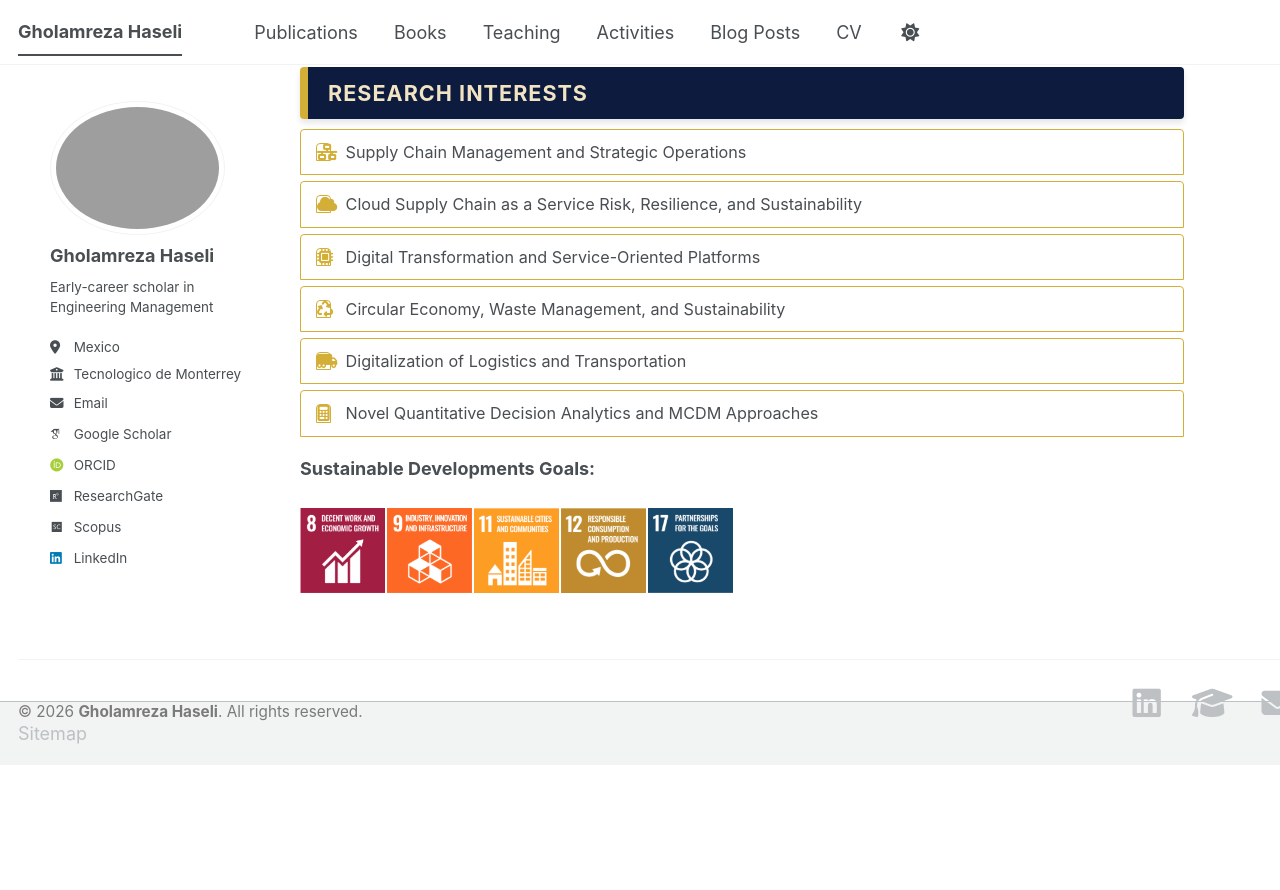
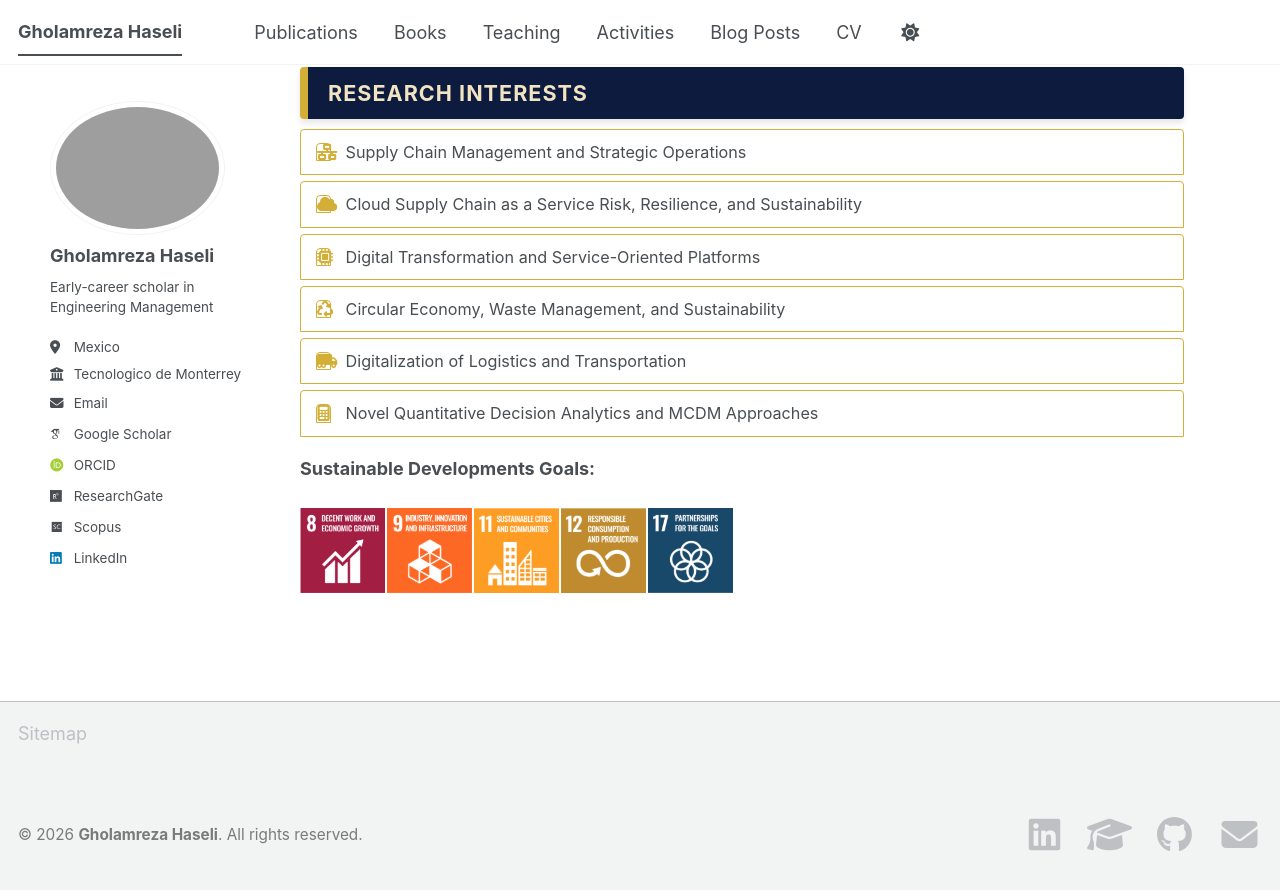
Before and after one commit to Gholamreza-Haseli/Gholamreza-Haseli.github.io, a Jekyll site: the page built from _pages/about.md, in a window 1280 px wide and 900 px high, scrolled down 680 px. Shown: the top 890 px of the window. Built offline with Jekyll 4.4.1, drawn with Linux system fonts in a browser that asks for light colours; some web fonts are replaced; a script bundle is joined from its source files by our own code; library files that are not in the unit come from our copies; before the commit the page ends 1445 px from its top, so only the background shows below that.

Commit message:
Update footer.html

```diff
--- a/_includes/footer.html
+++ b/_includes/footer.html
@@ -1,27 +1,25 @@
-<footer class="page__footer" style="background: transparent !important; border-top: 1px solid #f2f3f3; padding: 20px 0; margin-top: 40px;">
-  <div class="page__footer-inner" style="display: flex; justify-content: space-between; align-items: center; max-width: 100%; margin: 0 auto; background: transparent !important;">
+<div style="background: transparent !important; border-top: 1px solid #f2f3f3; padding: 20px 0; margin-top: 40px; display: flex; justify-content: space-between; align-items: center; width: 100%;">
 
-    <div style="font-size: 0.85em; color: #7a7a7a;">
-      &copy; {{ site.time | date: '%Y' }} <strong>Gholamreza Haseli</strong>. All rights reserved.
-    </div>
+  <div style="font-size: 0.85em; color: #7a7a7a; background: transparent !important;">
+    &copy; 2026 <strong>Gholamreza Haseli</strong>. All rights reserved.
+  </div>
 
-    <ul style="margin: 0; padding: 0; list-style: none; display: flex; gap: 25px; font-size: 1.8em;">
+  <div style="display: flex; gap: 20px; background: transparent !important;">
 
-      {% if site.author.linkedin %}
-        <li><a href="https://www.linkedin.com/in/{{ site.author.linkedin }}/" title="LinkedIn" style="color: #0077b5;"><i class="fab fa-fw fa-linkedin"></i></a></li>
-      {% endif %}
+    <a href="https://www.linkedin.com/in/gholamrezahaseli/" target="_blank" title="LinkedIn" style="font-size: 2em; color: #0077b5; background: transparent !important; text-decoration: none;">
+      <i class="fab fa-fw fa-linkedin"></i>
+    </a>
 
-      {% if site.author.googlescholar %}
-        <li><a href="{{ site.author.googlescholar }}" title="Google Scholar" style="color: #4285f4;"><i class="fas fa-fw fa-graduation-cap"></i></a></li>
-      {% endif %}
+    <a href="https://scholar.google.com/citations?user=YOUR_ID" target="_blank" title="Google Scholar" style="font-size: 2em; color: #4285f4; background: transparent !important; text-decoration: none;">
+      <i class="fas fa-fw fa-graduation-cap"></i>
+    </a>
 
-      {% if site.author.github %}
-        <li><a href="https://github.com/{{ site.author.github }}" title="GitHub" style="color: #333;"><i class="fab fa-fw fa-github"></i></a></li>
-      {% endif %}
+    <a href="https://github.com/Gholamreza-Haseli" target="_blank" title="GitHub" style="font-size: 2em; color: #333; background: transparent !important; text-decoration: none;">
+      <i class="fab fa-fw fa-github"></i>
+    </a>
 
-      {% if site.author.email %}
-        <li><a href="mailto:{{ site.author.email }}" title="Email" style="color: #d44638;"><i class="fas fa-fw fa-envelope"></i></a></li>
-      {% endif %}
-    </ul>
+    <a href="mailto:haseli.gh@gmail.com" title="Email" style="font-size: 2em; color: #d44638; background: transparent !important; text-decoration: none;">
+      <i class="fas fa-fw fa-envelope"></i>
+    </a>
   </div>
-</footer>
+</div>
```
